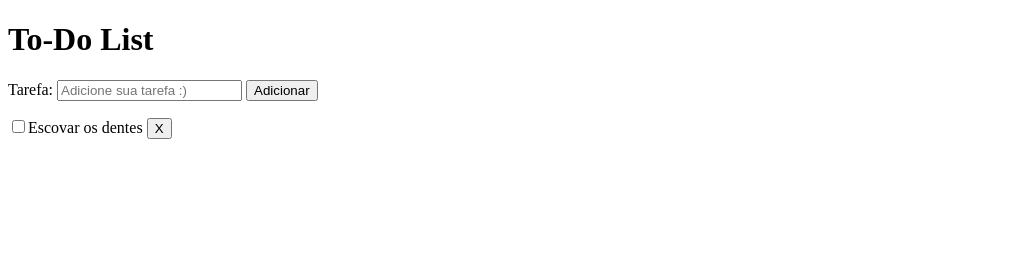
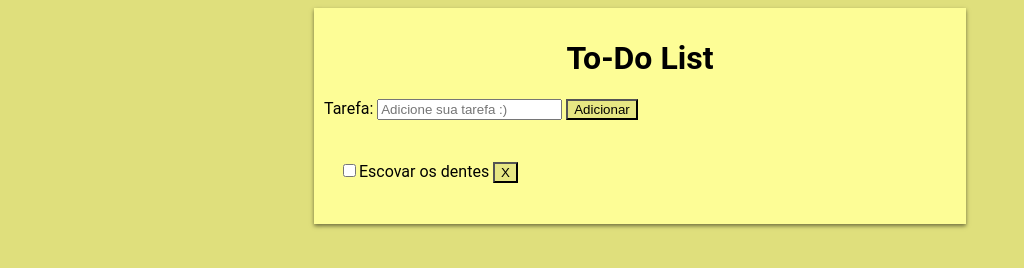
Before and after one commit to PedroHenrique06/To-Do-List, a plain HTML site: page index.html in a window 1280 px wide. Shown: the whole page, without its empty margins (0-1024 px from the left). Drawn offline with Linux system fonts and the light colour scheme.

Commit message:
Estilização do layout. Efeitos de transição. Organização de classes.

```diff
--- a/CSS/style.css
+++ b/CSS/style.css
@@ -1,4 +1,42 @@
+body {
+    background: #dfdf7c;
+    font-family: 'Roboto', sans-serif;
+}
+
+button {
+    background-color: #dfdf7cb7;
+}
+
+button:hover {
+    background-color: #a1a151fa;
+    font-weight: bold;
+}
+
+h1, .add-box {
+ text-align: center;
+}
+
+.add-box {
+    padding: 10px;
+}
+
 ul {
     list-style: none;
-    padding: 0;
+    padding: 15px;
 }
+
+.todo-list:hover {
+    font-size: 18px;
+}
+
+li {
+    margin-top: 10px;
+}
+
+.main {
+    width: 50%;
+    margin: auto;
+    padding: 10px;
+    background-color: #fdfd96;
+    box-shadow: 0 2px 4px rgb(0, 0, 0, 0.5);
+}
```
